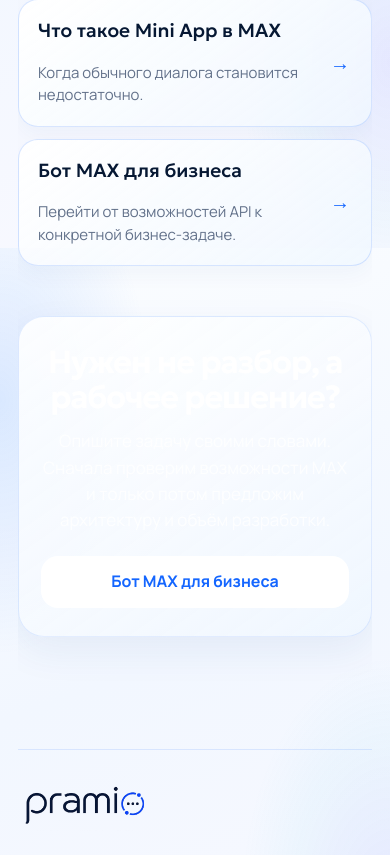
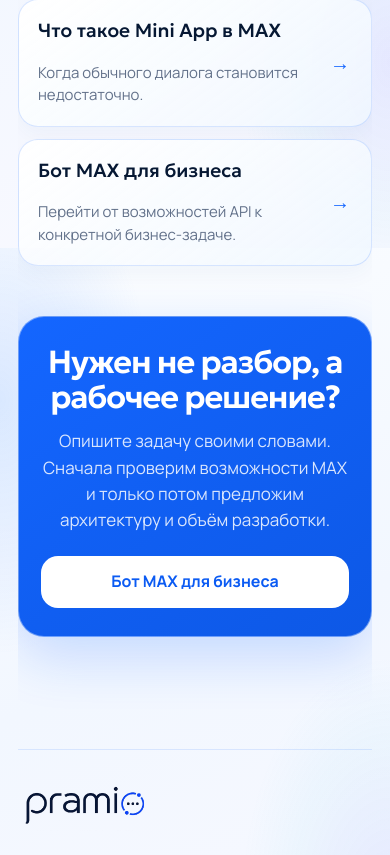
Before and after one commit to 9163223-maker/pramio-landing, a PHP site: page /blog/max/chto-umeet-bot-max/index.html in a window 390 px wide. Shown: the part 3972-4827 px from the top of the page. Run offline with PHP 8.4, Linux system fonts and the light colour scheme.

Commit message:
fix(conversion): restore blue terminal CTA hierarchy

```diff
--- a/site-v2.css
+++ b/site-v2.css
@@ -1903,3 +1903,21 @@ button,input,textarea,select,.site-nav,.mobile-nav,.cluster-nav,.article-meta,.e
     pointer-events:auto!important;
   }
 }
+
+
+/* Conversion CTA repair — keep the terminal funnel unmistakably blue on mobile */
+@media(max-width:780px){
+  .service-cta{
+    border:1px solid rgba(255,255,255,.38)!important;
+    background:linear-gradient(145deg,#1466ff 0%,#0d58e6 100%)!important;
+    box-shadow:0 20px 54px rgba(20,102,255,.20)!important;
+    color:#fff!important;
+  }
+  .service-cta h2{color:#fff!important;}
+  .service-cta p{color:rgba(255,255,255,.84)!important;}
+  .service-cta .btn{
+    background:#fff!important;
+    color:#0b5bf3!important;
+    border-color:#fff!important;
+  }
+}
```
